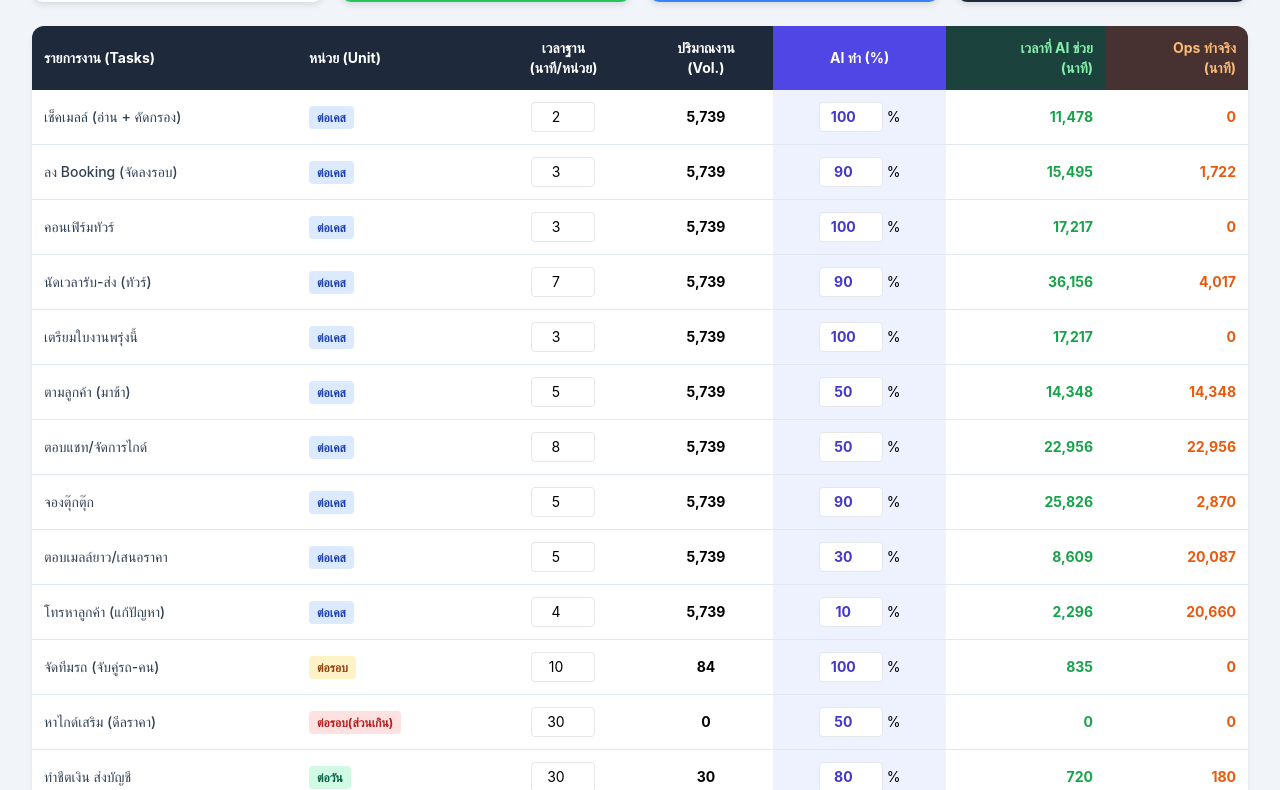
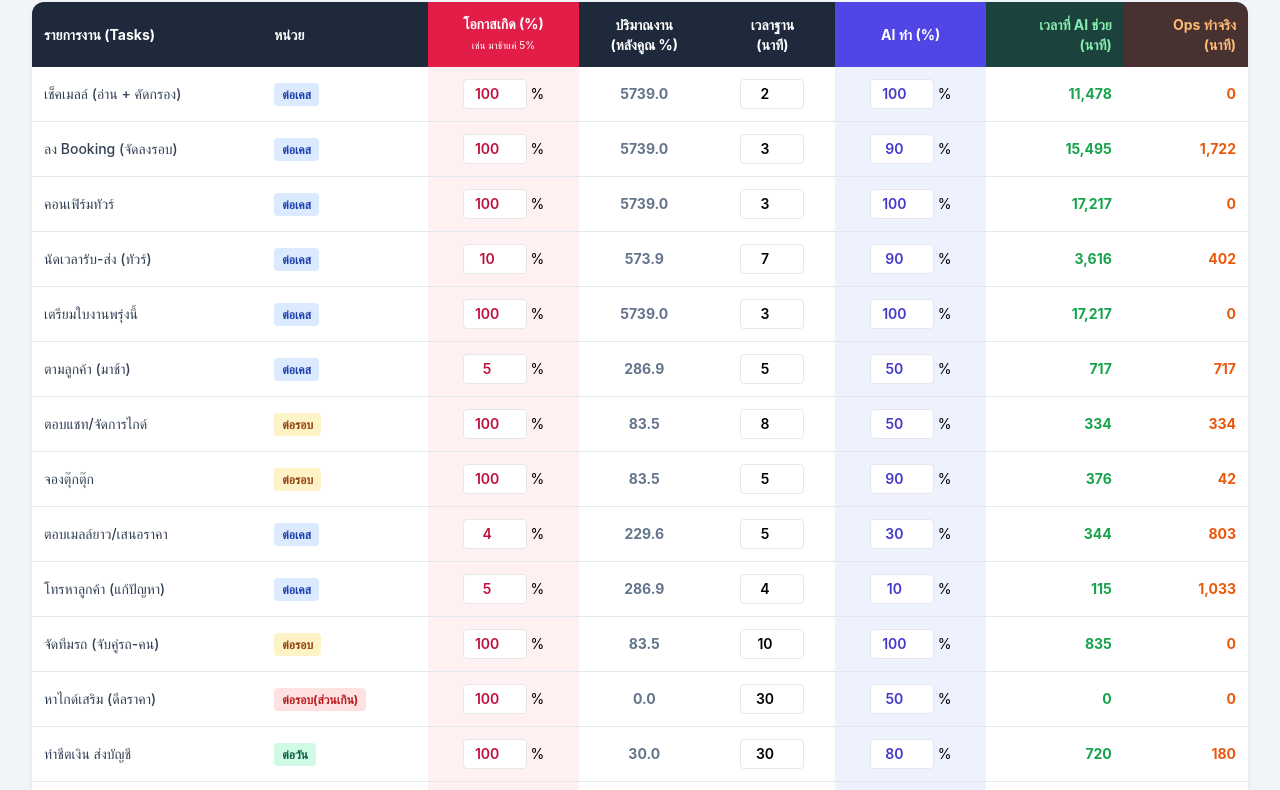
Before and after one commit to PHUCKAPON22/OpsReport, a plain HTML site: page index.html in a window 1280 px wide. Shown: the part 467-1257 px from the top of the page. Drawn offline with nearby package versions, Linux system fonts and the light colour scheme.

Commit message:
Update index.html

```diff
--- a/index.html
+++ b/index.html
@@ -13,13 +13,14 @@
         .bg-round { background-color: #fef3c7; color: #92400e; }
         .bg-overflow { background-color: #fee2e2; color: #b91c1c; }
         .bg-time { background-color: #d1fae5; color: #065f46; }
+        input[type="number"] { font-weight: 600; }
     </style>
 </head>
 <body class="p-4 md:p-8">
     <div class="max-w-7xl mx-auto">
         <header class="mb-8 border-b pb-4">
             <h1 class="text-3xl font-bold text-slate-800">WanderSiam: Ops Utilization & ROI</h1>
-            <p class="text-slate-500">ปรับตัวแปรด้านล่างเพื่อดูผลกระทบแบบ Real-time</p>
+            <p class="text-slate-500">ปรับตัวแปรด้านล่างเพื่อดูผลกระทบแบบ Real-time (V.3 - อัปเดตโอกาสเกิดงาน)</p>
         </header>
 
         <div class="grid grid-cols-1 md:grid-cols-4 gap-4 mb-6">
@@ -89,9 +90,10 @@
                 <thead class="bg-slate-800 text-white">
                     <tr>
                         <th class="p-3">รายการงาน (Tasks)</th>
-                        <th class="p-3">หน่วย (Unit)</th>
-                        <th class="p-3 text-center">เวลาฐาน<br>(นาที/หน่วย)</th>
-                        <th class="p-3 text-center">ปริมาณงาน<br>(Vol.)</th>
+                        <th class="p-3">หน่วย</th>
+                        <th class="p-3 text-center bg-rose-600">โอกาสเกิด (%)<br><span class="text-[10px] font-normal">เช่น มาช้าแค่ 5%</span></th>
+                        <th class="p-3 text-center">ปริมาณงาน<br>(หลังคูณ %)</th>
+                        <th class="p-3 text-center">เวลาฐาน<br>(นาที)</th>
                         <th class="p-3 text-center bg-indigo-600">AI ทำ (%)</th>
                         <th class="p-3 text-right bg-green-600/20 text-green-300">เวลาที่ AI ช่วย<br>(นาที)</th>
                         <th class="p-3 text-right bg-orange-600/20 text-orange-300">Ops ทำจริง<br>(นาที)</th>
@@ -104,22 +106,22 @@
     </div>
 
     <script>
-        // Master Task List
+        // Master Task List (อัปเดตตามที่พัคบอก)
         const tasks = [
-            { name: "เช็คเมลล์ (อ่าน + คัดกรอง)", unitType: "case", baseTime: 2, aiPercent: 100 },
-            { name: "ลง Booking (จัดลงรอบ)", unitType: "case", baseTime: 3, aiPercent: 90 },
-            { name: "คอนเฟิร์มทัวร์", unitType: "case", baseTime: 3, aiPercent: 100 },
-            { name: "นัดเวลารับ-ส่ง (ทัวร์)", unitType: "case", baseTime: 7, aiPercent: 90 },
-            { name: "เตรียมใบงานพรุ่งนี้", unitType: "case", baseTime: 3, aiPercent: 100 },
-            { name: "ตามลูกค้า (มาช้า)", unitType: "case", baseTime: 5, aiPercent: 50 },
-            { name: "ตอบแชท/จัดการไกด์", unitType: "case", baseTime: 8, aiPercent: 50 },
-            { name: "จองตุ๊กตุ๊ก", unitType: "case", baseTime: 5, aiPercent: 90 },
-            { name: "ตอบเมลล์ยาว/เสนอราคา", unitType: "case", baseTime: 5, aiPercent: 30 },
-            { name: "โทรหาลูกค้า (แก้ปัญหา)", unitType: "case", baseTime: 4, aiPercent: 10 },
-            { name: "จัดทีมรถ (จับคู่รถ-คน)", unitType: "round", baseTime: 10, aiPercent: 100 },
-            { name: "หาไกด์เสริม (ดีลราคา)", unitType: "overflow", baseTime: 30, aiPercent: 50 },
-            { name: "ทำชีตเงิน ส่งบัญชี", unitType: "day", baseTime: 30, aiPercent: 80 },
-            { name: "ส่งข้อมูลเข้าพอร์ทัลประกัน", unitType: "month", baseTime: 60, aiPercent: 100 }
+            { name: "เช็คเมลล์ (อ่าน + คัดกรอง)", unitType: "case", occurrence: 100, baseTime: 2, aiPercent: 100 },
+            { name: "ลง Booking (จัดลงรอบ)", unitType: "case", occurrence: 100, baseTime: 3, aiPercent: 90 },
+            { name: "คอนเฟิร์มทัวร์", unitType: "case", occurrence: 100, baseTime: 3, aiPercent: 100 },
+            { name: "นัดเวลารับ-ส่ง (ทัวร์)", unitType: "case", occurrence: 10, baseTime: 7, aiPercent: 90 },
+            { name: "เตรียมใบงานพรุ่งนี้", unitType: "case", occurrence: 100, baseTime: 3, aiPercent: 100 },
+            { name: "ตามลูกค้า (มาช้า)", unitType: "case", occurrence: 5, baseTime: 5, aiPercent: 50 },
+            { name: "ตอบแชท/จัดการไกด์", unitType: "round", occurrence: 100, baseTime: 8, aiPercent: 50 },
+            { name: "จองตุ๊กตุ๊ก", unitType: "round", occurrence: 100, baseTime: 5, aiPercent: 90 },
+            { name: "ตอบเมลล์ยาว/เสนอราคา", unitType: "case", occurrence: 4, baseTime: 5, aiPercent: 30 },
+            { name: "โทรหาลูกค้า (แก้ปัญหา)", unitType: "case", occurrence: 5, baseTime: 4, aiPercent: 10 },
+            { name: "จัดทีมรถ (จับคู่รถ-คน)", unitType: "round", occurrence: 100, baseTime: 10, aiPercent: 100 },
+            { name: "หาไกด์เสริม (ดีลราคา)", unitType: "overflow", occurrence: 100, baseTime: 30, aiPercent: 50 },
+            { name: "ทำชีตเงิน ส่งบัญชี", unitType: "day", occurrence: 100, baseTime: 30, aiPercent: 80 },
+            { name: "ส่งข้อมูลเข้าพอร์ทัลประกัน", unitType: "month", occurrence: 100, baseTime: 60, aiPercent: 100 }
         ];
 
         function getUnitBadge(type) {
@@ -143,14 +145,13 @@
             const guideCap = parseFloat(document.getElementById('v_guideCap').value) || 0;
 
             // 2. Global Calculations
-            const hourlyRate = salary / (26 * workHours); // HR standard 26 days
+            const hourlyRate = salary / (26 * workHours);
             const totalRounds = bookings / bookingPerRound;
             const dailyRounds = totalRounds / totalDays;
             const maxCapacityPerDay = guides * guideCap;
             const overflowPerDay = Math.max(0, dailyRounds - maxCapacityPerDay);
             const totalOverflows = overflowPerDay * totalDays;
 
-            // Update Round Info
             document.getElementById('out_totalRounds').innerText = Math.round(totalRounds).toLocaleString();
             document.getElementById('out_overflowInfo').innerText =
                 `ไกด์รับได้ ${maxCapacityPerDay} รอบ/วัน | ล้น ${overflowPerDay.toFixed(1)} รอบ/วัน`;
@@ -162,16 +163,19 @@
             tbody.innerHTML = '';
 
             tasks.forEach((task, index) => {
-                let volume = 0;
+                let baseVolume = 0;
 
-                // Determine Multiplier based on unit
-                if(task.unitType === 'case') volume = bookings;
-                else if(task.unitType === 'round') volume = totalRounds;
-                else if(task.unitType === 'overflow') volume = totalOverflows;
-                else if(task.unitType === 'day') volume = totalDays;
-                else if(task.unitType === 'month') volume = 1;
+                // กำหนดตัวตั้งต้นตามหน่วย
+                if(task.unitType === 'case') baseVolume = bookings;
+                else if(task.unitType === 'round') baseVolume = totalRounds;
+                else if(task.unitType === 'overflow') baseVolume = totalOverflows;
+                else if(task.unitType === 'day') baseVolume = totalDays;
+                else if(task.unitType === 'month') baseVolume = 1;
 
-                const totalTaskMins = volume * task.baseTime;
+                // หักลบด้วยเปอร์เซ็นต์โอกาสเกิด (Occurrence Rate) ที่มึงบอก
+                const actualVolume = baseVolume * (task.occurrence / 100);
+
+                const totalTaskMins = actualVolume * task.baseTime;
                 const savedMins = totalTaskMins * (task.aiPercent / 100);
                 const remainingMins = totalTaskMins - savedMins;
 
@@ -182,10 +186,13 @@
                     <tr class="hover:bg-slate-50">
                         <td class="p-3 font-medium text-slate-700">${task.name}</td>
                         <td class="p-3">${getUnitBadge(task.unitType)}</td>
+                        <td class="p-3 text-center bg-rose-50">
+                            <input type="number" value="${task.occurrence}" class="w-16 border rounded p-1 text-center text-rose-700" oninput="tasks[${index}].occurrence = this.value; calculateAll()"> %
+                        </td>
+                        <td class="p-3 text-center font-bold text-slate-500">${actualVolume.toFixed(1)}</td>
                         <td class="p-3 text-center">
                             <input type="number" value="${task.baseTime}" class="w-16 border rounded p-1 text-center" oninput="tasks[${index}].baseTime = this.value; calculateAll()">
                         </td>
-                        <td class="p-3 text-center font-bold">${Math.round(volume).toLocaleString()}</td>
                         <td class="p-3 text-center bg-indigo-50">
                             <input type="number" value="${task.aiPercent}" class="w-16 border rounded p-1 text-center text-indigo-700 font-bold" oninput="tasks[${index}].aiPercent = this.value; calculateAll()"> %
                         </td>
@@ -198,10 +205,8 @@
             // 4. Summarize
             const savedHours = totalAISavedMins / 60;
             const moneySaved = savedHours * hourlyRate;
-            const fteSaved = savedHours / (totalDays * workHours); // Based on actual month days
+            const fteSaved = savedHours / (totalDays * workHours);
 
-            // Calculate Ops Utilization
-            // Total capacity = number of ops * days * hours * 60 mins
             const totalOpsCapacityMins = opsCount * totalDays * workHours * 60;
             let utilization = (totalOpsMins / totalOpsCapacityMins) * 100;
             if(!isFinite(utilization)) utilization = 0;
@@ -212,7 +217,6 @@
             const utilEl = document.getElementById('out_utilization');
             utilEl.innerText = utilization.toFixed(1) + '%';
 
-            // Color code utilization
             if(utilization > 100) {
                 utilEl.className = "text-3xl font-black text-red-600 mt-1";
                 utilEl.innerText += ' (OVERLOAD!)';
```
